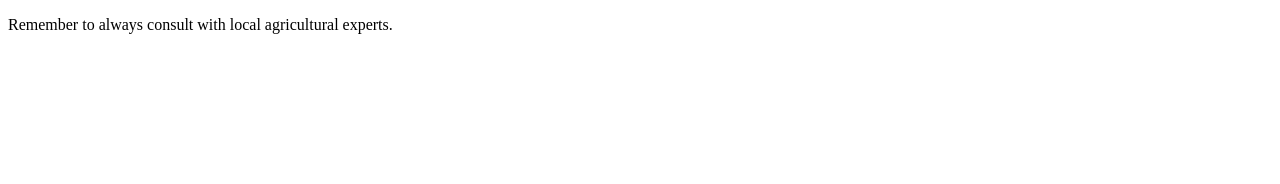
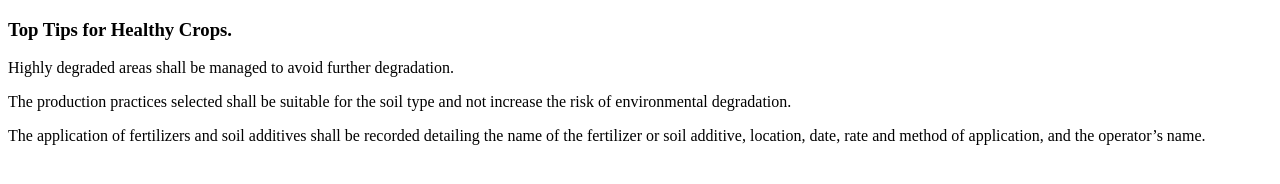
Before and after one commit to Daniel99Petrov/Excercise, a plain HTML site: page index.html in a window 1280 px wide. Drawn offline with Linux system fonts and the light colour scheme.

Commit message:
feat(index.html): add top tips for healthy crops.

```diff
--- a/index.html
+++ b/index.html
@@ -6,6 +6,10 @@
     <title>Document</title>
 </head>
 <body>
-    <p>Remember to always consult with local agricultural experts.</p>
+    <h3> Top Tips for Healthy Crops.</h3>
+    <p>Highly degraded areas shall be managed to avoid further degradation.</p>
+    <p>The production practices selected shall be suitable for the soil type and not increase the risk of environmental degradation.</p>
+    <p>The application of fertilizers and soil additives shall be recorded detailing the name of the fertilizer or soil additive, location, date, rate and method of application, and the operator’s name.</p>
+
 </body>
 </html>
```
